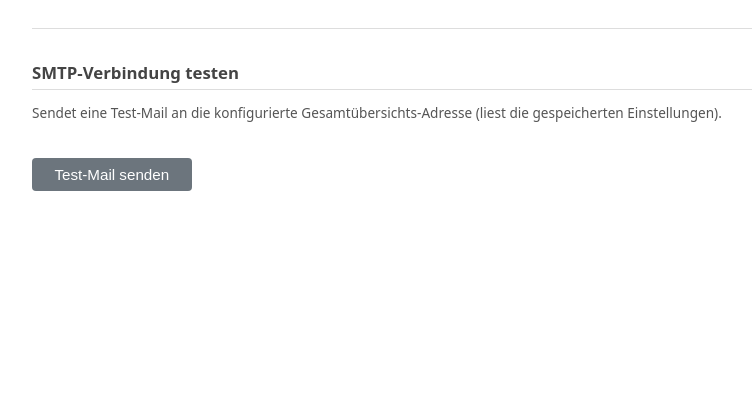
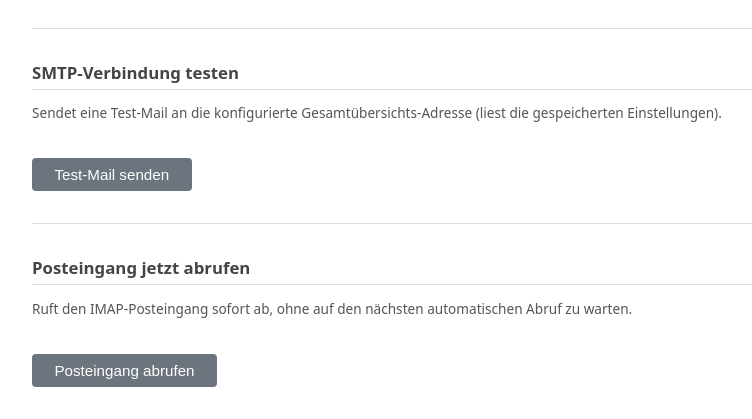
Before and after one commit to pipe3/u-checker, a Python web app: template web/templates/settings.html in a window 1280 px wide. Shown: the part 2002-2421 px from the top of the page, without its empty margins (174-926 px from the left). Before the commit the page ends 2193 px from the top, so only its background shows below. Run offline with Jinja, Linux system fonts and the light colour scheme; the template is opened without the code that fills it, so the values that code supplies are empty.

Commit message:
Feat: Posteingang manuell abrufen – Button in Einstellungen
Neuer Endpunkt /settings/imap-poll ruft poll_inbox() sofort auf
und zeigt Anzahl neuer Nachrichten oder Fehlermeldung per Flash.

Co-Authored-By: Claude Sonnet 4.6 <noreply@anthropic.com>

```diff
--- a/web/templates/settings.html
+++ b/web/templates/settings.html
@@ -167,5 +167,12 @@
   <form method="post" action="/settings/smtp-test">
     <button type="submit" style="padding:0.5rem 1.4rem; background:#6c757d; color:#fff; border:none; border-radius:4px; cursor:pointer; font-size:0.95rem;">Test-Mail senden</button>
   </form>
+
+  <hr style="margin: 2rem 0; border: none; border-top: 1px solid #ddd;">
+  <h2 style="font-size:1.05rem; margin-bottom:0.75rem; color:#444;">Posteingang jetzt abrufen</h2>
+  <p style="font-size:0.85rem; color:#555; margin-bottom:0.75rem;">Ruft den IMAP-Posteingang sofort ab, ohne auf den nächsten automatischen Abruf zu warten.</p>
+  <form method="post" action="/settings/imap-poll">
+    <button type="submit" style="padding:0.5rem 1.4rem; background:#6c757d; color:#fff; border:none; border-radius:4px; cursor:pointer; font-size:0.95rem;">Posteingang abrufen</button>
+  </form>
 </body>
 </html>
```
Also changed, not shown: web/app.py (+18 -0 lines).
